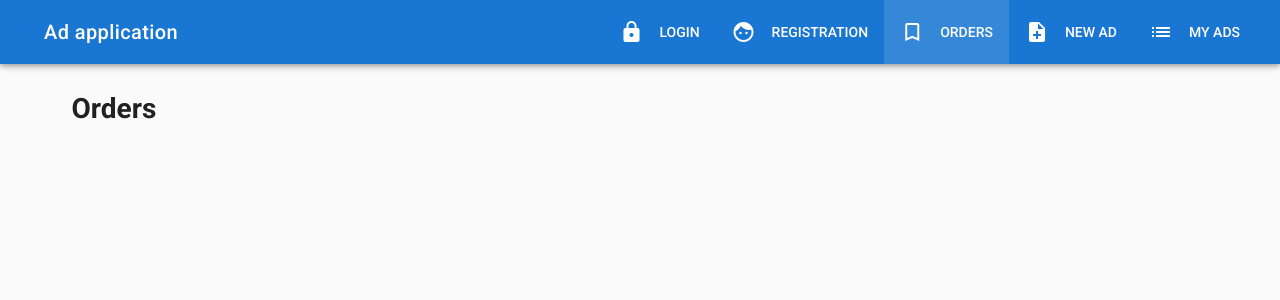
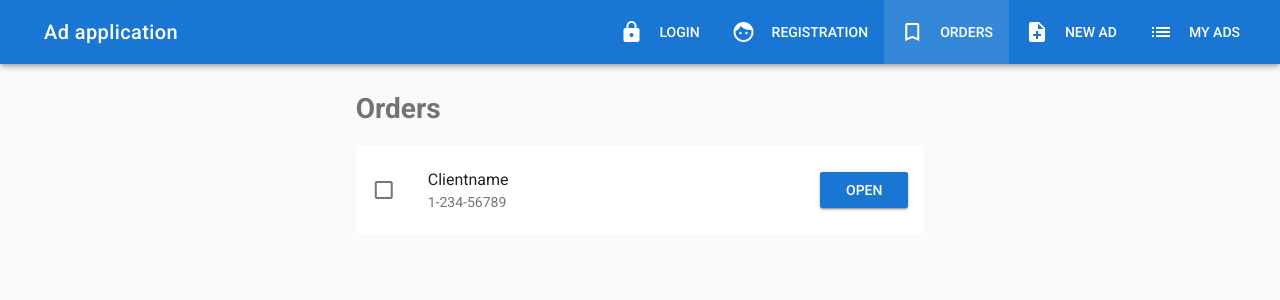
Before and after one commit to kkokiev/vue-ad-project, a Vue app: page /orders in a window 1280 px wide. Shown: the top 300 px of the page. Built offline with nearby package versions, Linux system fonts and the light colour scheme.

Commit message:
Add orders page

```diff
--- a/src/components/pages/User/Orders.vue
+++ b/src/components/pages/User/Orders.vue
@@ -1,8 +1,40 @@
 <template>
   <v-container>
     <v-layout row>
-      <v-flex xs12>
-        <h1>Orders</h1>
+      <v-flex xs12 sm6 offset-sm3>
+
+        <h1 class="text--secondary mb-3">Orders</h1>
+
+        <v-list
+          two-line
+        >
+          <v-list-tile
+            v-for="order in orders"
+            :key="order.id"
+          >
+            <v-list-tile-action>
+              <v-checkbox
+                :input-value="order.done"
+                @change="markDone(order)"
+                color="success"
+              ></v-checkbox>
+            </v-list-tile-action>
+
+            <v-list-tile-content>
+              <v-list-tile-title>{{order.name}}</v-list-tile-title>
+              <v-list-tile-sub-title>{{order.phone}}</v-list-tile-sub-title>
+            </v-list-tile-content>
+
+            <v-list-tile-action>
+              <v-btn
+                :to="'/ad/' + order.adId"
+                class="primary"
+              >Open</v-btn>
+            </v-list-tile-action>
+          </v-list-tile>
+
+        </v-list>
+
       </v-flex>
     </v-layout>
   </v-container>
@@ -10,6 +42,23 @@
 
 <script>
 export default {
-  data: () => ({})
+  data () {
+    return {
+      orders: [
+        {
+          id: 'o1',
+          name: 'Clientname',
+          phone: '1-234-56789',
+          adId: '1',
+          done: false
+        }
+      ]
+    }
+  },
+  methods: {
+    markDone (order) {
+      order.done = true
+    }
+  }
 }
 </script>
```
